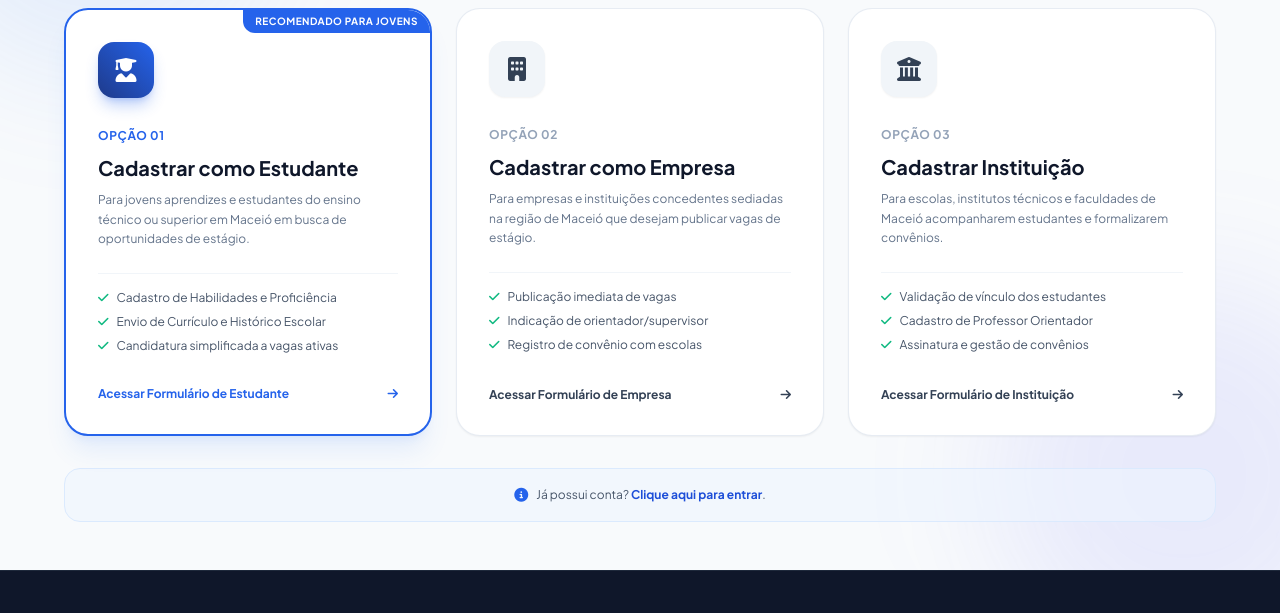
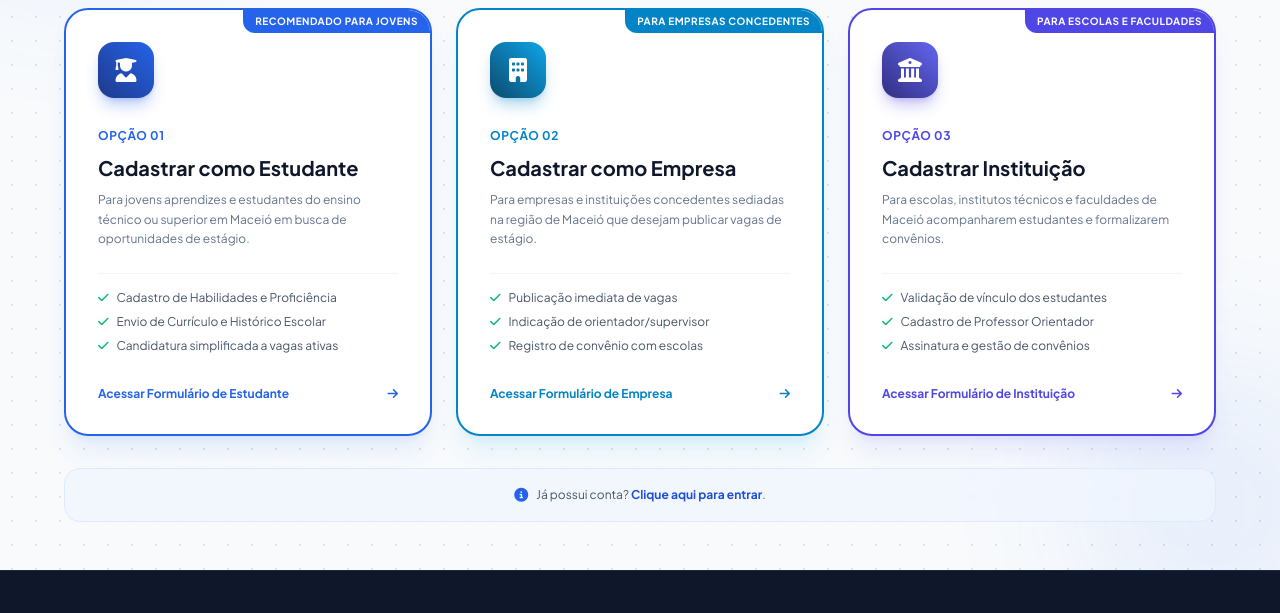
Before and after one commit to JoaoVictor5626/pojae, a plain HTML site: page frontend/pagina-intermediaria.html in a window 1280 px wide. Shown: the part 331-944 px from the top of the page. Drawn offline with nearby package versions, Linux system fonts and the light colour scheme.

Commit message:
style(cadastro): atualiza fundo em grid pontilhado, suaviza animação de hover e estiliza cards de Empresa e Instituição

```diff
--- a/frontend/pagina-intermediaria.html
+++ b/frontend/pagina-intermediaria.html
@@ -12,8 +12,7 @@
     <link href="https://cdnjs.cloudflare.com/ajax/libs/font-awesome/6.4.0/css/all.min.css" rel="stylesheet">
 
     <!-- Google Fonts -->
-    <link href="https://fonts.googleapis.com/css2?family=Plus+Jakarta+Sans:wght@300;400;500;600;700;800&display=swap"
-        rel="stylesheet">
+    <link href="https://fonts.googleapis.com/css2?family=Plus+Jakarta+Sans:wght@300;400;500;600;700;800&display=swap" rel="stylesheet">
 
     <script src="./assets/js/tailwind-config.js"></script>
 
@@ -25,32 +24,32 @@
         }
 
         .card-option {
-            transition: all 0.3s cubic-bezier(0.16, 1, 0.3, 1);
+            transition: transform 0.65s cubic-bezier(0.22, 1, 0.36, 1),
+                        box-shadow 0.65s cubic-bezier(0.22, 1, 0.36, 1),
+                        border-color 0.4s ease;
+            will-change: transform;
         }
 
         .card-option:hover {
-            transform: translateY(-4px);
+            transform: translateY(-6px);
         }
     </style>
 </head>
 <body class="bg-slate-50 text-slate-800 font-sans flex flex-col min-h-screen antialiased selection:bg-blue-500 selection:text-white">
 
     <!-- TOP HEADER / AVISO REGIONAL -->
-    <div
-        class="bg-pojae-900 text-slate-200 text-xs py-2 px-4 text-center font-medium border-b border-blue-900/50 flex items-center justify-center gap-2">
-        <span
-            class="inline-flex items-center px-2 py-0.5 rounded-full text-xs font-semibold bg-emerald-500/20 text-emerald-300 border border-emerald-500/30">
+    <div class="bg-pojae-900 text-slate-200 text-xs py-2 px-4 text-center font-medium border-b border-blue-900/50 flex items-center justify-center gap-2">
+        <span class="inline-flex items-center px-2 py-0.5 rounded-full text-xs font-semibold bg-emerald-500/20 text-emerald-300 border border-emerald-500/30">
             <span class="w-1.5 h-1.5 rounded-full bg-emerald-400 mr-1.5 animate-pulse"></span> Ativo
         </span>
-        <span><i class="fas fa-map-marker-alt text-red-400 mr-1"></i> Atuação exclusiva para a região de <strong>Maceió
-                - AL</strong></span>
+        <span><i class="fas fa-map-marker-alt text-red-400 mr-1"></i> Atuação exclusiva para a região de <strong>Maceió - AL</strong></span>
     </div>
 
     <!-- NAVBAR PRINCIPAL -->
     <header class="bg-white/90 backdrop-blur-md border-b border-slate-200/80 sticky top-0 z-40">
         <div class="max-w-7xl mx-auto px-4 sm:px-6 lg:px-0 flex justify-between items-center h-20">
             <!-- BRAND LOGO POJAE -->
-            <a href="#" class="flex items-center gap-3 group z-50">
+            <a href="index.html" class="flex items-center gap-3 group z-50">
                 <div class="logo-navbar">
                     <img src="./assets/images/pojae-logo.png" alt="POJAE Logo">
                 </div>
@@ -58,8 +57,7 @@
 
             <!-- BOTÃO VOLTAR -->
             <div>
-                <a href="index.html"
-                    class="text-xs sm:text-sm font-semibold text-slate-600 hover:text-pojae-600 px-3 py-2 rounded-lg transition flex items-center gap-1.5">
+                <a href="index.html" class="text-xs sm:text-sm font-semibold text-slate-600 hover:text-pojae-600 px-3 py-2 rounded-lg transition flex items-center gap-1.5">
                     <i class="fas fa-arrow-left"></i> Voltar à Página Inicial
                 </a>
             </div>
@@ -67,20 +65,21 @@
     </header>
 
     <!-- CONTEÚDO PRINCIPAL: TELA INTERMEDIÁRIA DE SELEÇÃO DE PERFIL -->
-    <main class="flex-grow flex items-center justify-center py-12 px-4 sm:px-6 lg:px-8 relative overflow-hidden">
+    <main class="flex-grow flex items-center justify-center py-12 px-4 sm:px-6 lg:px-8 relative overflow-hidden bg-slate-50">
 
-        <!-- Elementos Decorativos de Fundo -->
-        <div class="absolute -top-24 -left-24 w-96 h-96 rounded-full bg-blue-500/10 blur-3xl pointer-events-none"></div>
-        <div class="absolute -bottom-24 -right-24 w-96 h-96 rounded-full bg-indigo-500/10 blur-3xl pointer-events-none">
-        </div>
+        <!-- Padrão de Grid Pontilhado Sutil -->
+        <div class="absolute inset-0 bg-[radial-gradient(#cbd5e1_1px,transparent_1px)] [background-size:24px_24px] opacity-60 pointer-events-none"></div>
 
-        <!-- CONTAINER EXPANDIDO PARA ACOMODAR OS 3 CARDS lado a lado -->
+        <!-- Brilhos Radiais Menores e Discretos nos Cantos -->
+        <div class="absolute -top-20 -left-20 w-72 h-72 rounded-full bg-pojae-500/[0.07] blur-3xl pointer-events-none"></div>
+        <div class="absolute -bottom-20 -right-20 w-72 h-72 rounded-full bg-blue-600/[0.07] blur-3xl pointer-events-none"></div>
+
+        <!-- CONTAINER EXPANDIDO PARA ACOMODAR OS 3 CARDS LADO A LADO -->
         <div class="max-w-6xl w-full space-y-8 relative z-10">
 
             <!-- TÍTULO E ORIENTAÇÃO -->
             <div class="text-center space-y-3">
-                <span
-                    class="inline-flex items-center gap-1.5 px-3 py-1 rounded-full bg-blue-50 border border-blue-100 text-pojae-700 text-xs font-bold">
+                <span class="inline-flex items-center gap-1.5 px-3 py-1 rounded-full bg-blue-50 border border-blue-100 text-pojae-700 text-xs font-bold">
                     <i class="fas fa-user-plus text-pojae-600"></i> FLUXO DE NOVO CADASTRO
                 </span>
                 <h1 class="text-2xl sm:text-4xl font-extrabold text-slate-900 tracking-tight">
@@ -97,14 +96,12 @@
                 <!-- OPÇÃO 1: CADASTRAR COMO ESTUDANTE -->
                 <a href="cadastro-estudante.html"
                     class="card-option bg-white rounded-3xl p-6 sm:p-8 border-2 border-pojae-600 shadow-xl shadow-blue-500/10 flex flex-col justify-between group relative overflow-hidden">
-                    <div
-                        class="absolute top-0 right-0 bg-pojae-600 text-white text-[10px] font-bold px-3 py-1 rounded-bl-xl uppercase tracking-wider">
+                    <div class="absolute top-0 right-0 bg-pojae-600 text-white text-[10px] font-bold px-3 py-1 rounded-bl-xl uppercase tracking-wider">
                         Recomendado para Jovens
                     </div>
 
                     <div>
-                        <div
-                            class="w-14 h-14 rounded-2xl bg-gradient-to-tr from-pojae-900 to-pojae-600 text-white flex items-center justify-center text-2xl mb-6 shadow-lg shadow-blue-600/30 group-hover:scale-110 transition-transform">
+                        <div class="w-14 h-14 rounded-2xl bg-gradient-to-tr from-pojae-900 to-pojae-600 text-white flex items-center justify-center text-2xl mb-6 shadow-lg shadow-blue-600/30 group-hover:scale-110 transition-transform">
                             <i class="fas fa-user-graduate"></i>
                         </div>
 
@@ -114,8 +111,7 @@
                                 Cadastrar como Estudante
                             </h2>
                             <p class="text-xs text-slate-500 leading-relaxed">
-                                Para jovens aprendizes e estudantes do ensino técnico ou superior em Maceió em busca de
-                                oportunidades de estágio.
+                                Para jovens aprendizes e estudantes do ensino técnico ou superior em Maceió em busca de oportunidades de estágio.
                             </p>
                         </div>
 
@@ -136,30 +132,31 @@
                         </ul>
                     </div>
 
-                    <div
-                        class="mt-8 flex items-center justify-between text-xs font-bold text-pojae-600 group-hover:translate-x-1 transition-transform">
+                    <div class="mt-8 flex items-center justify-between text-xs font-bold text-pojae-600 group-hover:translate-x-1 transition-transform">
                         <span>Acessar Formulário de Estudante</span>
                         <i class="fas fa-arrow-right"></i>
                     </div>
                 </a>
 
-                <!-- OPÇÃO 2: CADASTRAR COMO EMPRESA -->
+                <!-- OPÇÃO 2: CADASTRAR COMO EMPRESA (ESTILO AZUL-PETRÓLEO SKY) -->
                 <a href="./cadastro-empresa.html"
-                    class="card-option bg-white rounded-3xl p-6 sm:p-8 border border-slate-200/80 hover:border-pojae-500 shadow-sm hover:shadow-xl flex flex-col justify-between group transition-all">
+                    class="card-option bg-white rounded-3xl p-6 sm:p-8 border-2 border-sky-600 shadow-xl shadow-sky-500/10 flex flex-col justify-between group relative overflow-hidden">
+                    <div class="absolute top-0 right-0 bg-sky-600 text-white text-[10px] font-bold px-3 py-1 rounded-bl-xl uppercase tracking-wider">
+                        Para Empresas Concedentes
+                    </div>
+
                     <div>
-                        <div
-                            class="w-14 h-14 rounded-2xl bg-slate-100 text-slate-700 flex items-center justify-center text-2xl mb-6 group-hover:bg-pojae-600 group-hover:text-white transition-colors shadow-sm">
+                        <div class="w-14 h-14 rounded-2xl bg-gradient-to-tr from-sky-900 to-sky-500 text-white flex items-center justify-center text-2xl mb-6 shadow-lg shadow-sky-600/30 group-hover:scale-110 transition-transform">
                             <i class="fas fa-building"></i>
                         </div>
 
                         <div class="space-y-2">
-                            <span class="text-xs font-bold uppercase text-slate-400 tracking-wider">Opção 02</span>
-                            <h2 class="text-xl font-bold text-slate-900 group-hover:text-pojae-600 transition">
+                            <span class="text-xs font-bold uppercase text-sky-600 tracking-wider">Opção 02</span>
+                            <h2 class="text-xl font-bold text-slate-900 group-hover:text-sky-600 transition">
                                 Cadastrar como Empresa
                             </h2>
                             <p class="text-xs text-slate-500 leading-relaxed">
-                                Para empresas e instituições concedentes sediadas na região de Maceió que desejam
-                                publicar vagas de estágio.
+                                Para empresas e instituições concedentes sediadas na região de Maceió que desejam publicar vagas de estágio.
                             </p>
                         </div>
 
@@ -180,8 +177,7 @@
                         </ul>
                     </div>
 
-                    <div
-                        class="mt-8 flex items-center justify-between text-xs font-bold text-slate-700 group-hover:text-pojae-600 group-hover:translate-x-1 transition-all">
+                    <div class="mt-8 flex items-center justify-between text-xs font-bold text-sky-600 group-hover:translate-x-1 transition-transform">
                         <span>Acessar Formulário de Empresa</span>
                         <i class="fas fa-arrow-right"></i>
                     </div>
@@ -189,21 +185,23 @@
 
                 <!-- OPÇÃO 3: CADASTRAR COMO INSTITUIÇÃO DE ENSINO -->
                 <a href="./cadastro-instituicao.html"
-                    class="card-option bg-white rounded-3xl p-6 sm:p-8 border border-slate-200/80 hover:border-pojae-500 shadow-sm hover:shadow-xl flex flex-col justify-between group transition-all">
+                    class="card-option bg-white rounded-3xl p-6 sm:p-8 border-2 border-indigo-600 shadow-xl shadow-indigo-500/10 flex flex-col justify-between group relative overflow-hidden">
+                    <div class="absolute top-0 right-0 bg-indigo-600 text-white text-[10px] font-bold px-3 py-1 rounded-bl-xl uppercase tracking-wider">
+                        Para Escolas e Faculdades
+                    </div>
+
                     <div>
-                        <div
-                            class="w-14 h-14 rounded-2xl bg-slate-100 text-slate-700 flex items-center justify-center text-2xl mb-6 group-hover:bg-pojae-600 group-hover:text-white transition-colors shadow-sm">
+                        <div class="w-14 h-14 rounded-2xl bg-gradient-to-tr from-indigo-900 to-indigo-500 text-white flex items-center justify-center text-2xl mb-6 shadow-lg shadow-indigo-600/30 group-hover:scale-110 transition-transform">
                             <i class="fas fa-university"></i>
                         </div>
 
                         <div class="space-y-2">
-                            <span class="text-xs font-bold uppercase text-slate-400 tracking-wider">Opção 03</span>
-                            <h2 class="text-xl font-bold text-slate-900 group-hover:text-pojae-600 transition">
+                            <span class="text-xs font-bold uppercase text-indigo-600 tracking-wider">Opção 03</span>
+                            <h2 class="text-xl font-bold text-slate-900 group-hover:text-indigo-600 transition">
                                 Cadastrar Instituição
                             </h2>
                             <p class="text-xs text-slate-500 leading-relaxed">
-                                Para escolas, institutos técnicos e faculdades de Maceió acompanharem estudantes e
-                                formalizarem convênios.
+                                Para escolas, institutos técnicos e faculdades de Maceió acompanharem estudantes e formalizarem convênios.
                             </p>
                         </div>
 
@@ -224,8 +222,7 @@
                         </ul>
                     </div>
 
-                    <div
-                        class="mt-8 flex items-center justify-between text-xs font-bold text-slate-700 group-hover:text-pojae-600 group-hover:translate-x-1 transition-all">
+                    <div class="mt-8 flex items-center justify-between text-xs font-bold text-indigo-600 group-hover:translate-x-1 transition-transform">
                         <span>Acessar Formulário de Instituição</span>
                         <i class="fas fa-arrow-right"></i>
                     </div>
@@ -233,12 +230,10 @@
 
             </div>
 
-            <!-- RODAPÉ DE AJUDA DO MODAL -->
-            <div
-                class="bg-blue-50/60 border border-blue-100 rounded-2xl p-4 text-center text-xs text-slate-600 flex items-center justify-center gap-2">
+            <!-- RODAPÉ DE AJUDA -->
+            <div class="bg-blue-50/70 backdrop-blur-sm border border-blue-100 rounded-2xl p-4 text-center text-xs text-slate-600 flex items-center justify-center gap-2">
                 <i class="fas fa-info-circle text-pojae-600 text-sm"></i>
-                <span>Já possui conta? <a href="index.html#login"
-                        class="font-bold text-pojae-700 hover:underline">Clique aqui para entrar</a>.</span>
+                <span>Já possui conta? <a href="login.html" class="font-bold text-pojae-700 hover:underline">Clique aqui para entrar</a>.</span>
             </div>
 
         </div>
```
